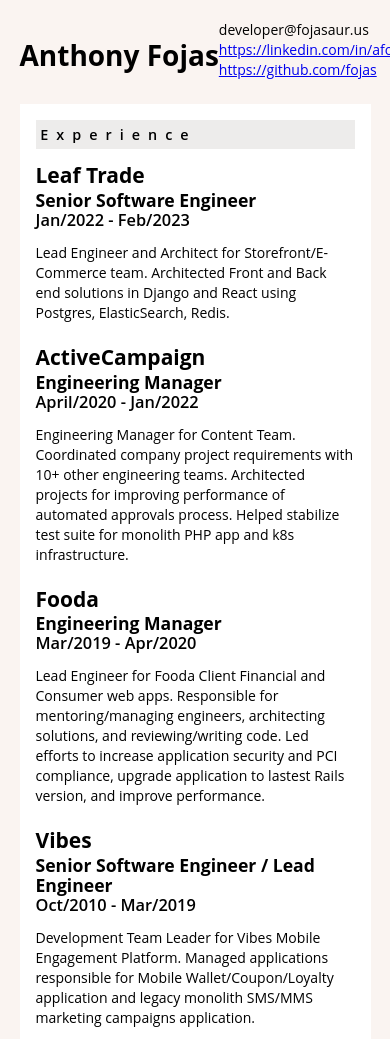
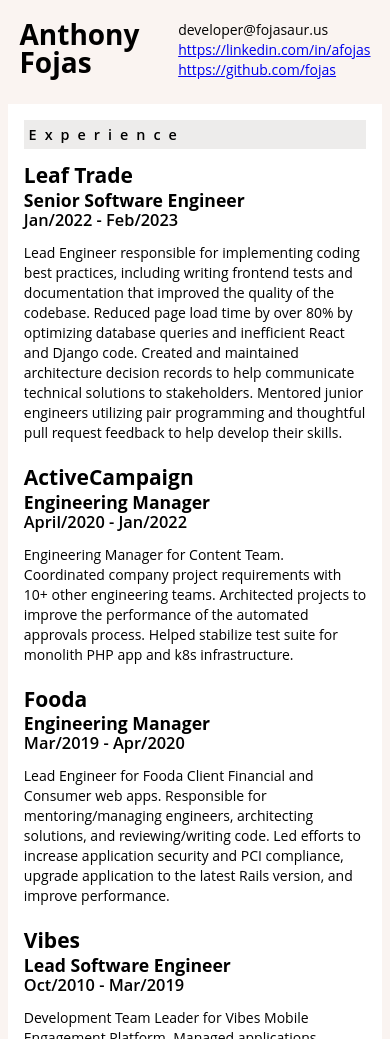
Before and after one commit to fojas/fojas.github.io, a plain HTML site: page index.html in a window 390 px wide. Shown: the top 1039 px of the page. Drawn offline with Linux system fonts and the light colour scheme.

Commit message:
fix: some tweaks to make things fit on page better

```diff
--- a/index.html
+++ b/index.html
@@ -15,7 +15,7 @@
           left: 0;
           background: #faf4f1;;
           width: 90%;
-          padding: 5% 5% 0;
+          padding: 5%;
           flex-direction: column;
           display: flex;
           flex-direction: row;
@@ -24,8 +24,9 @@
         div.contact {
           margin: 0;
         }
-        .fullname {
-          line-height: 2.5em;
+        h1.fullname {
+          width: 50%;
+          white-space: break-spaces;;
         }
         .content {
           margin-top:6rem;
@@ -57,7 +58,7 @@
         background-color: #faf4f1;
       }
       article{
-        padding: 2% 5% 0;
+        padding: 2% 2% 0;
       }
       .two-col{
         display: flex;
@@ -71,6 +72,8 @@
       }
       .fullname {
         font-size: 2em;
+        line-height: 1em;
+        white-space: nowrap;
       }
       .contact {
         margin: 1rem 0;
@@ -135,7 +138,7 @@
                   Feb/2023
 
               </h3>
-              <p class="experience__summary">Lead Engineer and Architect for Storefront/E-Commerce team. Architected Front and Back end solutions in Django and React using Postgres, ElasticSearch, Redis.</p>
+              <p class="experience__summary">Lead Engineer responsible for implementing coding best practices, including writing frontend tests and documentation that improved the quality of the codebase. Reduced page load time by over 80% by optimizing database queries and inefficient React and Django code. Created and maintained architecture decision records to help communicate technical solutions to stakeholders. Mentored junior engineers utilizing pair programming and thoughtful pull request feedback to help develop their skills.</p>
             </div>
 
             <div class="experience">
@@ -146,7 +149,7 @@
                   Jan/2022
 
               </h3>
-              <p class="experience__summary">Engineering Manager for Content Team. Coordinated company project requirements with 10+ other engineering teams. Architected projects for improving performance of automated approvals process. Helped stabilize test suite for monolith PHP app and k8s infrastructure.</p>
+              <p class="experience__summary">Engineering Manager for Content Team. Coordinated company project requirements with 10+ other engineering teams. Architected projects to improve the performance of the automated approvals process. Helped stabilize test suite for monolith PHP app and k8s infrastructure.</p>
             </div>
 
             <div class="experience">
@@ -157,12 +160,12 @@
                   Apr/2020
 
               </h3>
-              <p class="experience__summary">Lead Engineer for Fooda Client Financial and Consumer web apps. Responsible for mentoring/managing engineers, architecting solutions, and reviewing/writing code. Led efforts to increase application security and PCI compliance, upgrade application to lastest Rails version, and improve performance.</p>
+              <p class="experience__summary">Lead Engineer for Fooda Client Financial and Consumer web apps. Responsible for mentoring/managing engineers, architecting solutions, and reviewing/writing code. Led efforts to increase application security and PCI compliance, upgrade application to the latest Rails version, and improve performance.</p>
             </div>
 
             <div class="experience">
               <h2 class="experience__company">Vibes</h2>
-              <h3 class="experience__title"><strong>Senior Software Engineer / Lead Engineer</strong>
+              <h3 class="experience__title"><strong>Lead Software Engineer</strong>
                 Oct/2010 -
 
                   Mar/2019
@@ -179,7 +182,7 @@
                   Oct/2010
 
               </h3>
-              <p class="experience__summary">Lead Front End developer for Tribune Social Registration and Single Sign On Project.</p>
+              <p class="experience__summary"></p>
             </div>
 
             <div class="experience">
@@ -190,14 +193,14 @@
                   Aug/2009
 
               </h3>
-              <p class="experience__summary">End to End Developer for multiple projects mostly in ColdFusion or PHP on the Back End and jQuery on the Front End.</p>
+              <p class="experience__summary"></p>
             </div>
 
         </dd>
       </dl>
       <div class="sidebar">
         <header>
-          <h1 class="fullname" >Anthony&nbsp;Fojas</h1>
+          <h1 class="fullname" >Anthony Fojas</h1>
           <div class="contact">
 
               <div class="contact__email">developer@fojasaur.us</div>
```
